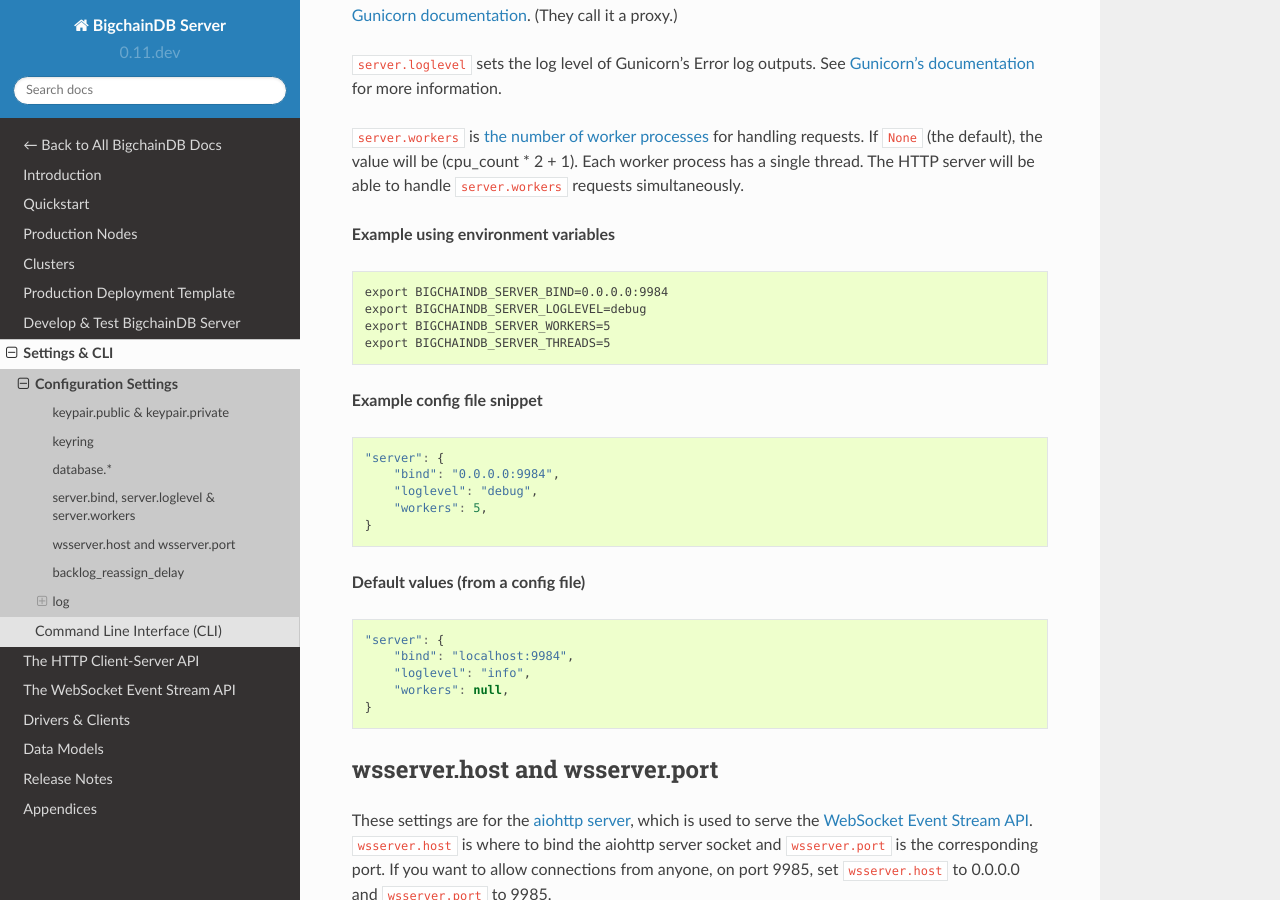
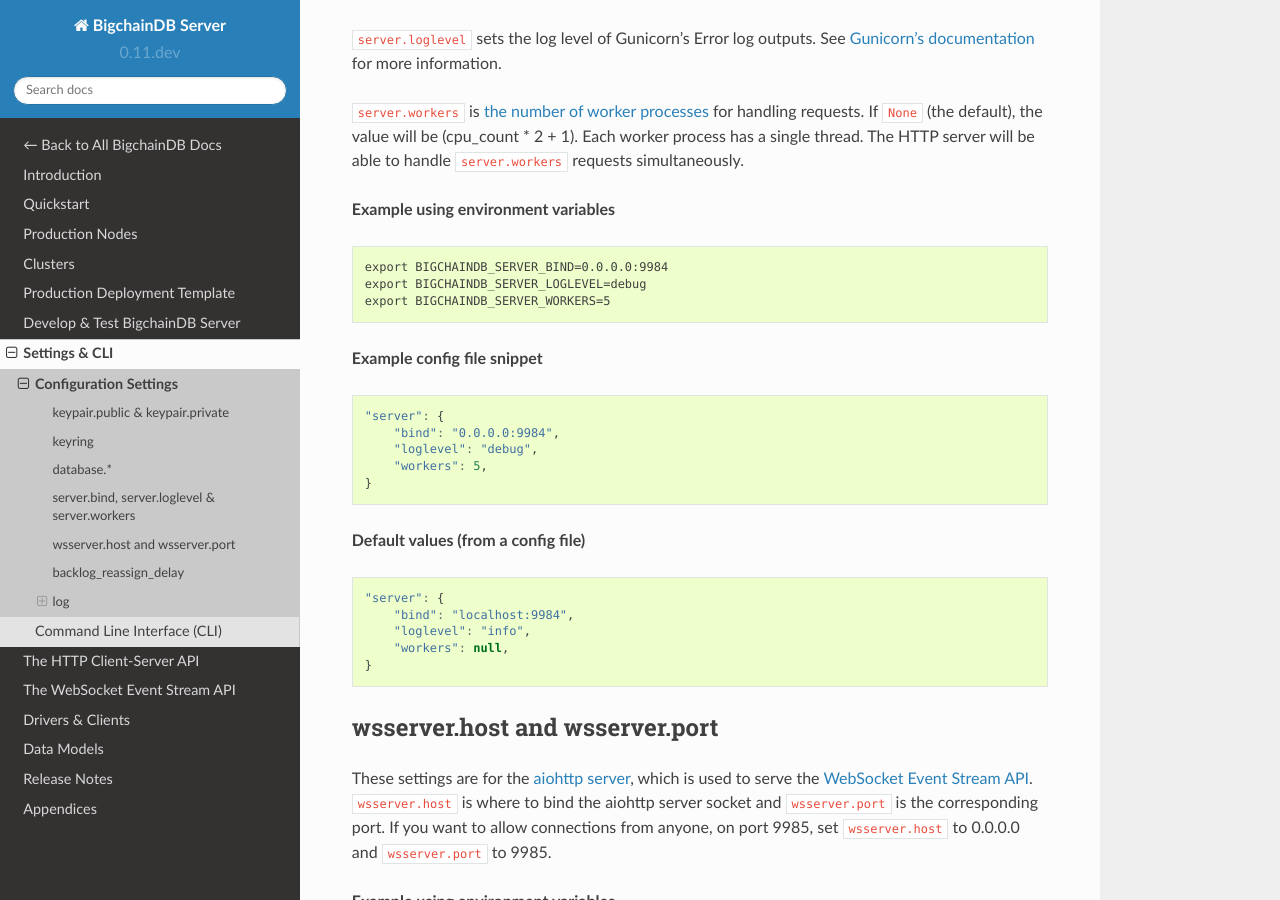
Before and after one commit to thematerials-network/bigchaindb-node, a Sphinx documentation site: the page built from bigchaindb/docs/server/source/server-reference/configuration.md, in a window 1280 px wide and 900 px high, scrolled down 4744 px. Built offline with Sphinx 7.4.7 and the Read the Docs theme 2.0.0, drawn with Linux system fonts in a browser that asks for light colours; pages that are not in the unit, such as notebooks, are missing from menus; some of the changed text lies outside the part shown.

Commit message:
Removed all mentions of BIGCHAINDB_SERVER_THREADS

````diff
--- a/bigchaindb/docs/server/source/server-reference/configuration.md
+++ b/bigchaindb/docs/server/source/server-reference/configuration.md
@@ -21,7 +21,6 @@ For convenience, here's a list of all the relevant environment variables (docume
 `BIGCHAINDB_SERVER_BIND`<br>
 `BIGCHAINDB_SERVER_LOGLEVEL`<br>
 `BIGCHAINDB_SERVER_WORKERS`<br>
-`BIGCHAINDB_SERVER_THREADS`<br>
 `BIGCHAINDB_WSSERVER_SCHEME`<br>
 `BIGCHAINDB_WSSERVER_HOST`<br>
 `BIGCHAINDB_WSSERVER_PORT`<br>
@@ -189,7 +188,6 @@ for more information.
 export BIGCHAINDB_SERVER_BIND=0.0.0.0:9984
 export BIGCHAINDB_SERVER_LOGLEVEL=debug
 export BIGCHAINDB_SERVER_WORKERS=5
-export BIGCHAINDB_SERVER_THREADS=5
 ```
 
 **Example config file snippet**
````
